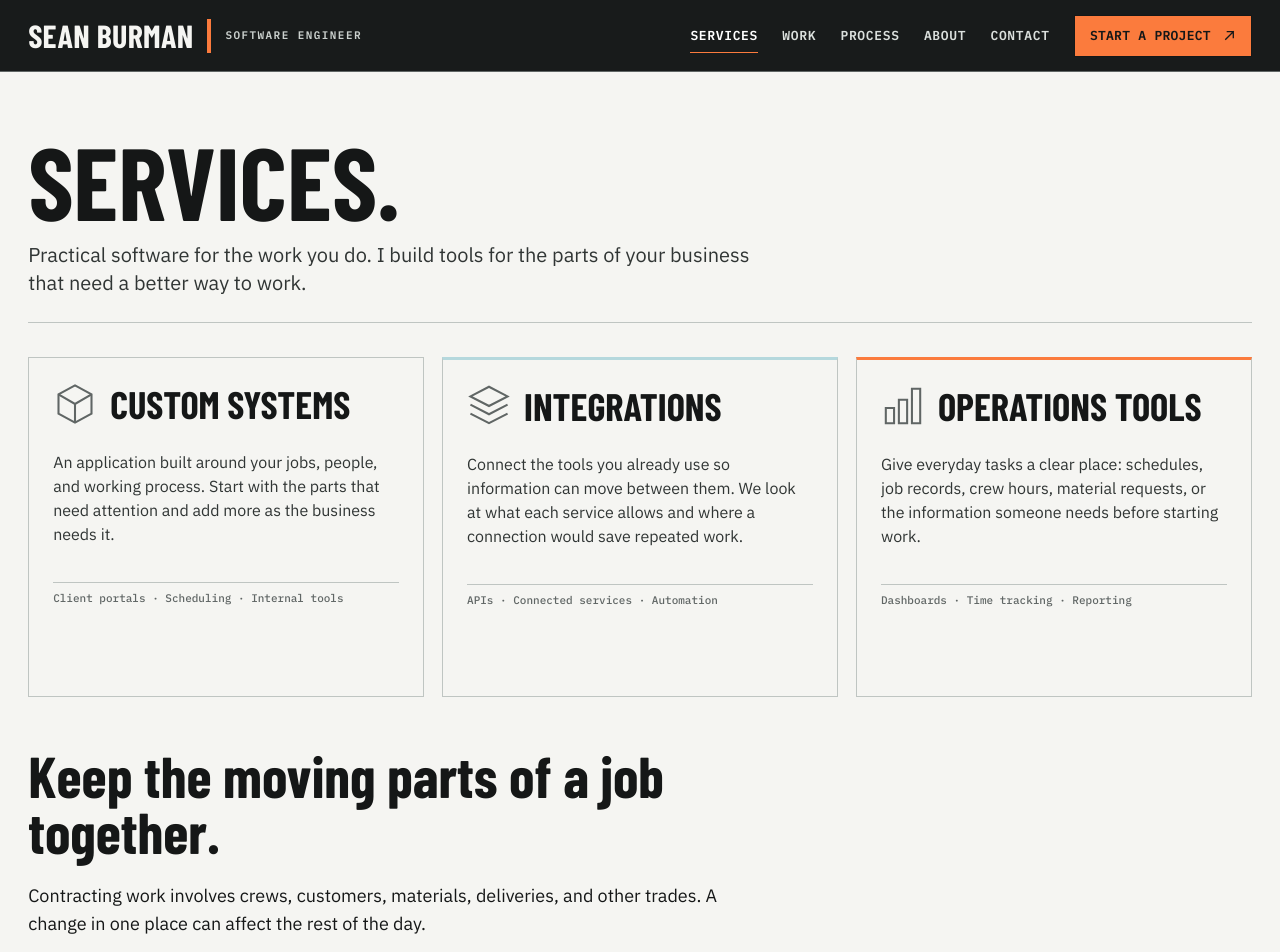
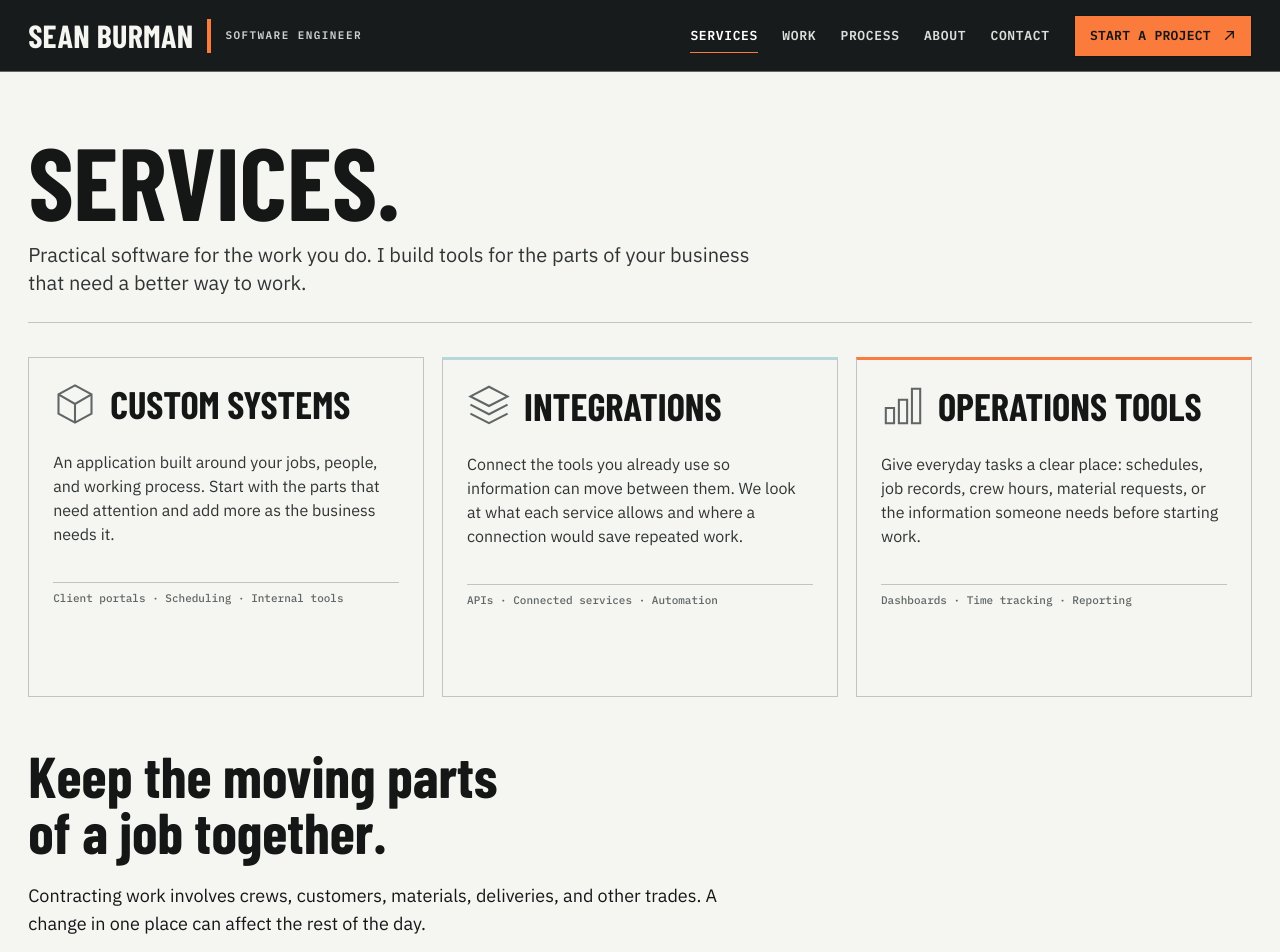
Before and after one commit to seanbman/seanburman.com, a React (Vite) app: page /services in a window 1280 px wide. Shown: the top 952 px of the page. Built offline with nearby package versions, Linux system fonts and the light colour scheme; no server answers; a web font is replaced by a local one.

Commit message:
Prevent orphaned service heading wraps

```diff
--- a/src/App.css
+++ b/src/App.css
@@ -1,3 +1,5 @@
+.keep-together{white-space:nowrap}
+h1,h2,h3{text-wrap:balance}
 .container{max-width:1536px;margin:auto;padding-inline:clamp(18px,2.2vw,38px)}
 .site-header__inner{max-width:1536px;margin:auto;min-height:95px;padding:12px clamp(18px,2.2vw,38px);display:flex;align-items:center;gap:clamp(20px,2.6vw,45px);border-bottom:4px solid var(--black)}
 .brand{display:inline-flex;align-items:center;gap:clamp(12px,1.5vw,22px);white-space:nowrap;flex-shrink:0;text-decoration:none!important}
--- a/src/pages/Services.tsx
+++ b/src/pages/Services.tsx
@@ -84,7 +84,7 @@ export default function Services() {
     </article>)}</div>
     <section className="contracting-section" id="contracting" aria-labelledby="contracting-heading">
       <header className="content-section__intro">
-        <h2 id="contracting-heading">Keep the moving parts of a job together.</h2>
+        <h2 id="contracting-heading">Keep the moving parts of a <span className="keep-together">job together.</span></h2>
         <p>Contracting work involves crews, customers, materials, deliveries, and other trades. A change in one place can affect the rest of the day.</p>
         <p>I can build tools that give those details a shared place. We start with how your team already works and choose the parts where a practical change would help.</p>
       </header>
```
Also changed, not shown: 1 other file (tests, documents, lock files or other folders).
